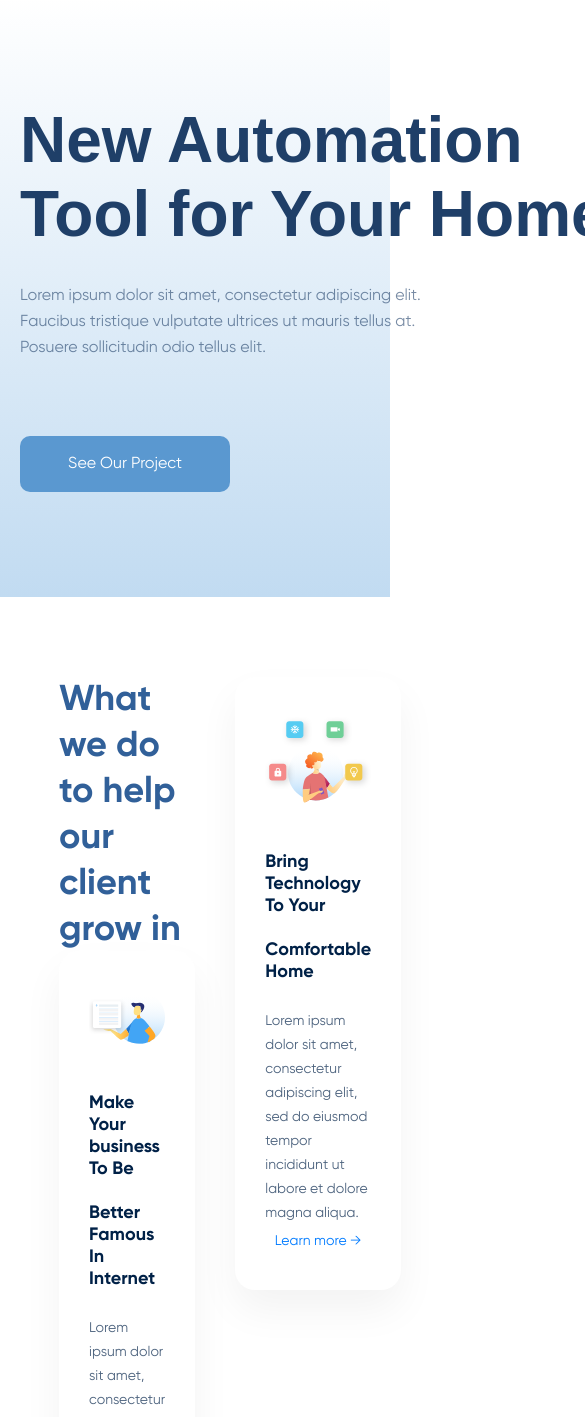
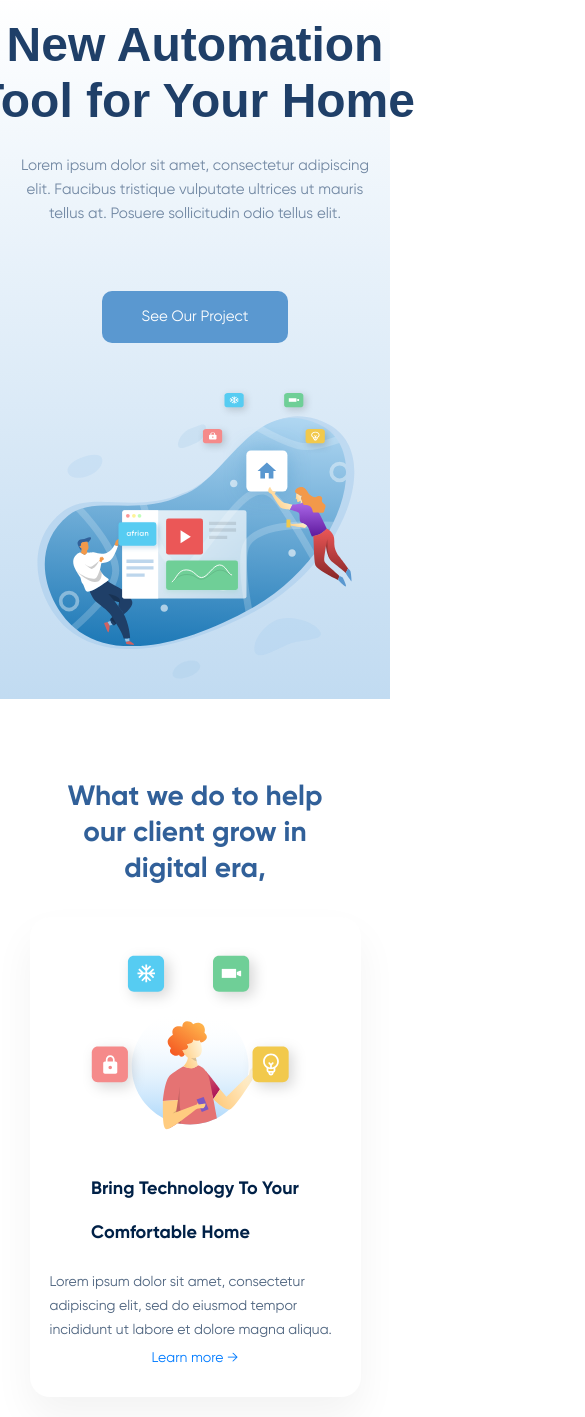
Before and after one commit to sxd993/test-project-for-d-element, a website built with Vite: page index.html in a window 390 px wide. Shown: the part 91-1508 px from the top of the page, 585 px wide, since content can reach past the window. Built offline with nearby package versions, Linux system fonts and the light colour scheme; files whose address does not match are found by name.

Commit message:
адаптация под все устройства

```diff
--- a/src/components/hero/hero.scss
+++ b/src/components/hero/hero.scss
@@ -73,3 +73,95 @@
 .hero-section__info {
   margin-right: -100px; // текст заходит на изображение
 }
+
+@media (max-width: 768px) {
+  .hero-section__container {
+    display: flex;
+    flex-direction: column;
+    align-items: center;
+    gap: 20px;
+    min-height: auto;
+    max-width: 90%;
+    margin: 0 auto;
+    padding: 20px 10px;
+  }
+
+  .hero-section__info {
+    align-items: center;
+    text-align: center;
+    margin-right: 0;
+    gap: 20px;
+  }
+
+  .hero-section__title {
+    font-size: 36px;
+    line-height: 44px;
+  }
+
+  .hero-section__subtitle {
+    max-width: 100%;
+    font-size: 14px;
+    line-height: 22px;
+    letter-spacing: normal;
+    margin-bottom: 20px;
+  }
+
+  .hero-section__button {
+    max-width: 180px;
+    padding: 12px 30px;
+    font-size: 14px;
+    line-height: 22px;
+  }
+
+  .hero-section__illustration {
+    max-height: 400px;
+    margin-top: 0;
+    justify-content: center;
+  }
+}
+
+@media (max-width: 1024px) {
+  .hero-section__container {
+    display: flex;
+    flex-direction: column;
+    align-items: center;
+    gap: 30px;
+    min-height: auto;
+    max-width: 90%;
+    margin: 0 auto;
+    padding: 20px 15px;
+  }
+
+  .hero-section__info {
+    align-items: center;
+    text-align: center;
+    margin-right: 0;
+    gap: 25px;
+  }
+
+  .hero-section__title {
+    font-size: 48px;
+    line-height: 56px;
+  }
+
+  .hero-section__subtitle {
+    max-width: 80%;
+    font-size: 15px;
+    line-height: 24px;
+    letter-spacing: normal;
+    margin-bottom: 30px;
+  }
+
+  .hero-section__button {
+    max-width: 200px;
+    padding: 14px 40px;
+    font-size: 15px;
+    line-height: 24px;
+  }
+
+  .hero-section__illustration {
+    max-height: 450px;
+    margin-top: 15px;
+    justify-content: center;
+  }
+}
--- a/src/components/our-client/our-client.scss
+++ b/src/components/our-client/our-client.scss
@@ -50,3 +50,42 @@ justify-content: flex-start;
         background-color: rgba(31, 63, 104, 0.2);
     }
 }
+
+@media (max-width: 768px) {
+  .our-client__info {
+    flex-direction: column;
+    align-items: center;
+    gap: 30px;
+    margin: 50px auto;
+    text-align: center;
+  }
+
+  .our-client__subtitle {
+    max-width: 100%;
+    font-size: 14px;
+    line-height: 22px;
+    letter-spacing: normal;
+    max-width: 90%;
+  }
+
+  .our-client__grid {
+    grid-template-columns: repeat(2, 1fr);
+    gap: 10px;
+    margin: 0 10px;
+  }
+
+  .our-client__item {
+    padding: 20px 10px;
+    font-size: 16px;
+    border-right: none;
+    border-bottom: 2px solid rgba(255, 255, 255, 0.15);
+  }
+
+  .our-client__item:nth-child(2n) {
+    border-right: none;
+  }
+
+  .our-client__item:nth-last-child(-n+2) {
+    border-bottom: none;
+  }
+}
--- a/src/components/what-we-do/what-we-do.scss
+++ b/src/components/what-we-do/what-we-do.scss
@@ -89,3 +89,39 @@ align-items: center;
   color: #007bff;
   text-decoration: none;
 }
+
+@media (max-width: 768px) {
+  .what-we-do__container {
+    display: flex;
+    flex-direction: column;
+    gap: 30px;
+    max-width: 90%;
+    padding: 0 10px;
+  }
+
+  .what-we-do__info {
+    grid-column: auto;
+    grid-row: auto;
+    text-align: center;
+  }
+
+  .what-we-do__card--highlight,
+  .what-we-do__card--left,
+  .what-we-do__card--right {
+    grid-column: auto;
+    grid-row: auto;
+    transform: translateY(0);
+    max-width: 100%;
+    min-height: auto;
+  }
+
+  .what-we-do__card {
+    padding: 30px 20px;
+  }
+
+  .what-we-do__title {
+    font-size: 28px;
+    line-height: 36px;
+    letter-spacing: normal;
+  }
+}
--- a/src/layout/footer/footer.scss
+++ b/src/layout/footer/footer.scss
@@ -104,7 +104,7 @@
 
 }
 
-.footer__item--adresss,
+.footer__item--address,
 .footer__item--number,
 .footer__item--email {
     display: flex;
@@ -124,3 +124,45 @@
     line-height: 26px;
     letter-spacing: 5%;
 }
+
+@media (max-width: 768px) {
+    .footer {
+        border-top-right-radius: 0;
+        padding-top: 50px;
+        max-width: 100%;
+    }
+
+    .footer__top {
+        max-width: 100%;
+        flex-direction: column;
+        align-items: center;
+        text-align: center;
+        gap: 32px;
+        padding: 20px 20px;
+    }
+
+    .footer__info {
+        align-items: center;
+        text-align: center;
+    }
+
+    .footer__info--title {
+        font-size: 28px;
+        line-height: 36px;
+    }
+
+    .footer__grid {
+        grid-template-columns: 1fr;
+        gap: 40px;
+        max-width: 90%;
+    }
+
+    .footer__bottom {
+        align-items: center;
+        text-align: center;
+        gap: 32px;
+    }
+    .footer__item--list {
+        align-items: start;
+    }
+}
```
